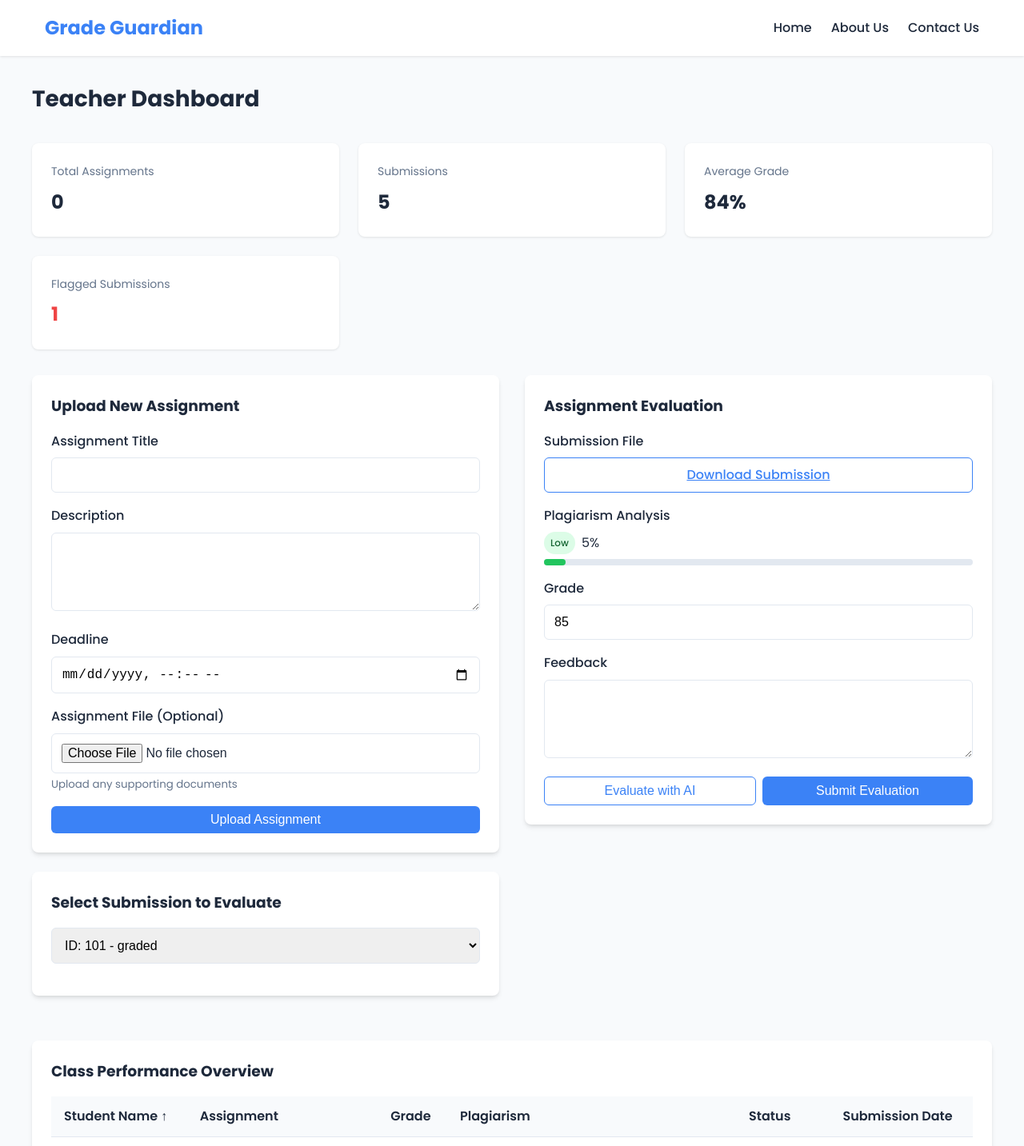
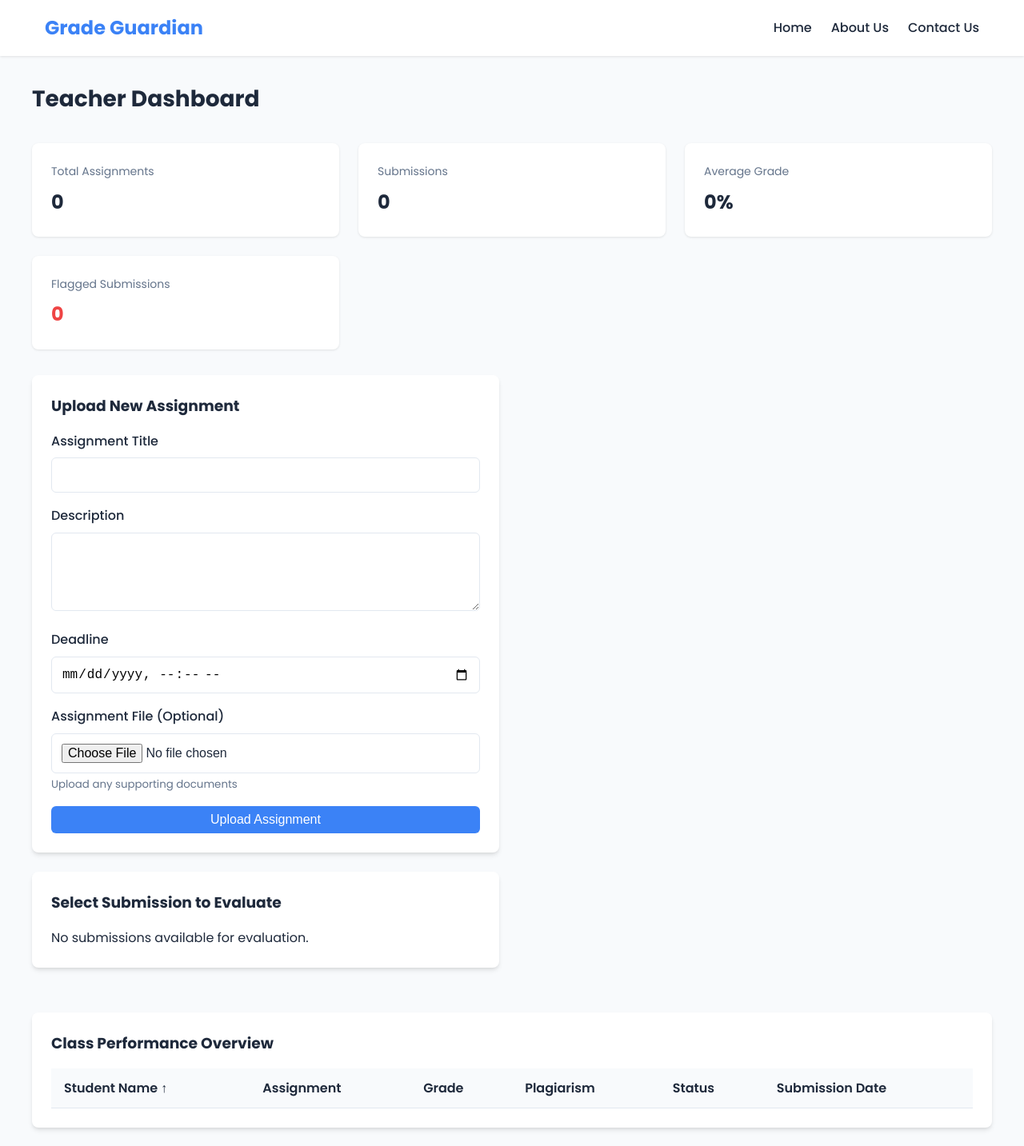
Before and after one commit to ajay-rgb/Assisgnment-Assist, a React (Vite) app: page /teacher-dashboard in a window 1280 px wide. Shown: the top 1433 px of the page at 80% size. Built offline with nearby package versions, Linux system fonts and the light colour scheme.

Commit message:
feat: Sync assignment uploads and submissions
This commit ensures that assignment uploads by teachers are reflected in the student dashboard's pending assignments section, and student submissions are displayed in the teacher dashboard's submitted assignments section.

```diff
--- a/src/components/StudentAssignmentList.tsx
+++ b/src/components/StudentAssignmentList.tsx
@@ -2,6 +2,8 @@
 import React, { useState } from 'react';
 import { Assignment, Submission } from '../types';
 import PlagiarismIndicator from './PlagiarismIndicator';
+import { addSubmissionToStorage } from '../utils/localStorage';
+import { useToast } from "@/hooks/use-toast";
 
 interface StudentAssignmentListProps {
   assignments: Assignment[];
@@ -18,6 +20,7 @@ const StudentAssignmentList: React.FC<StudentAssignmentListProps> = ({
   const [selectedFile, setSelectedFile] = useState<{ [key: string]: File | null }>({});
   const [uploading, setUploading] = useState<{ [key: string]: boolean }>({});
   const [uploadSuccess, setUploadSuccess] = useState<{ [key: string]: boolean }>({});
+  const { toast } = useToast();
 
   // Handle file selection
   const handleFileChange = (assignmentId: string, file: File | null) => {
@@ -31,10 +34,26 @@ const StudentAssignmentList: React.FC<StudentAssignmentListProps> = ({
   const handleSubmit = (assignmentId: string) => {
     setUploading(prev => ({ ...prev, [assignmentId]: true }));
 
-    // Mock API call
+    // Create submission object
+    const newSubmission: Submission = {
+      id: `submission_${Date.now()}`,
+      assignmentId: assignmentId,
+      studentId: 'student1', // Mock student ID
+      submissionDate: new Date().toISOString(),
+      fileUrl: selectedFile[assignmentId]?.name || 'unknown',
+      status: 'submitted',
+    };
+
+    // Add submission to localStorage
     setTimeout(() => {
+      addSubmissionToStorage(newSubmission);
       setUploading(prev => ({ ...prev, [assignmentId]: false }));
       setUploadSuccess(prev => ({ ...prev, [assignmentId]: true }));
+
+      toast({
+        title: "Assignment Submitted",
+        description: "Your assignment has been submitted successfully.",
+      });
 
       // Reset after 3 seconds
       setTimeout(() => {
--- a/src/pages/StudentDashboard.tsx
+++ b/src/pages/StudentDashboard.tsx
@@ -1,26 +1,36 @@
 
-import React from 'react';
+import React, { useEffect, useState } from 'react';
 import Navbar from '../components/Navbar';
 import Footer from '../components/Footer';
 import StudentAssignmentList from '../components/StudentAssignmentList';
 import QuestionSection from '../components/QuestionSection';
-import { mockAssignments, mockSubmissions } from '../utils/mockData';
+import { getAssignmentsFromStorage, getSubmissionsFromStorage } from '../utils/localStorage';
+import { Assignment, Submission } from '../types';
 
 // Student dashboard page component
 const StudentDashboard: React.FC = () => {
+  const [assignments, setAssignments] = useState<Assignment[]>([]);
+  const [submissions, setSubmissions] = useState<Submission[]>([]);
+  const studentId = 'student1'; // Mock student ID
+
+  useEffect(() => {
+    // Load assignments and submissions from localStorage
+    const storedAssignments = getAssignmentsFromStorage();
+    const storedSubmissions = getSubmissionsFromStorage().filter(sub => sub.studentId === studentId);
+
+    setAssignments(storedAssignments);
+    setSubmissions(storedSubmissions);
+  }, []);
+
   // Filter assignments that have submissions
-  const submittedAssignmentIds = mockSubmissions
-    .filter(sub => sub.studentId === 'student1')
+  const submittedAssignmentIds = submissions
     .map(sub => sub.assignmentId);
 
-  const submittedAssignments = mockAssignments
+  const submittedAssignments = assignments
     .filter(assignment => submittedAssignmentIds.includes(assignment.id));
 
-  const pendingAssignments = mockAssignments
+  const pendingAssignments = assignments
     .filter(assignment => !submittedAssignmentIds.includes(assignment.id));
-
-  const studentSubmissions = mockSubmissions
-    .filter(sub => sub.studentId === 'student1');
 
   return (
     <div>
@@ -46,12 +56,13 @@ const StudentDashboard: React.FC = () => {
           <div className="stat-card">
             <div className="stat-title">Average Grade</div>
             <div className="stat-value">
-              {Math.round(
-                studentSubmissions
-                  .filter(sub => sub.grade !== undefined)
-                  .reduce((acc, sub) => acc + (sub.grade || 0), 0) /
-                  studentSubmissions.filter(sub => sub.grade !== undefined).length
-              )}%
+              {submissions.length > 0 ?
+                Math.round(
+                  submissions
+                    .filter(sub => sub.grade !== undefined)
+                    .reduce((acc, sub) => acc + (sub.grade || 0), 0) /
+                    Math.max(1, submissions.filter(sub => sub.grade !== undefined).length)
+                ) : 0}%
             </div>
           </div>
 
@@ -76,7 +87,7 @@ const StudentDashboard: React.FC = () => {
 
             <StudentAssignmentList
               assignments={submittedAssignments}
-              submissions={studentSubmissions}
+              submissions={submissions}
               isPending={false}
             />
           </div>
--- a/src/pages/TeacherDashboard.tsx
+++ b/src/pages/TeacherDashboard.tsx
@@ -1,29 +1,35 @@
+
 import React, { useState, useEffect } from 'react';
 import Navbar from '../components/Navbar';
 import Footer from '../components/Footer';
 import AssignmentUpload from '../components/AssignmentUpload';
 import AssignmentEvaluation from '../components/AssignmentEvaluation';
 import PerformanceTable from '../components/PerformanceTable';
-import { mockSubmissions, mockPerformanceData } from '../utils/mockData';
-import { getAssignmentsFromStorage } from '../utils/localStorage';
-import { Assignment } from '../types';
+import { getAssignmentsFromStorage, getSubmissionsFromStorage } from '../utils/localStorage';
+import { Assignment, Submission } from '../types';
 
 // Teacher dashboard page component
 const TeacherDashboard: React.FC = () => {
-  const [selectedSubmission, setSelectedSubmission] = useState(mockSubmissions[0]);
   const [assignments, setAssignments] = useState<Assignment[]>([]);
+  const [submissions, setSubmissions] = useState<Submission[]>([]);
+  const [selectedSubmission, setSelectedSubmission] = useState<Submission | null>(null);
 
-  // Load assignments from local storage on component mount
+  // Load assignments and submissions from local storage on component mount
   useEffect(() => {
     const storedAssignments = getAssignmentsFromStorage();
-    if (storedAssignments.length > 0) {
+    const storedSubmissions = getSubmissionsFromStorage();
+
     setAssignments(storedAssignments);
+    setSubmissions(storedSubmissions);
+
+    if (storedSubmissions.length > 0) {
+      setSelectedSubmission(storedSubmissions[0]);
     }
   }, []);
 
   // Function to handle selecting a submission for evaluation
   const handleSelectSubmission = (submissionId: string) => {
-    const submission = mockSubmissions.find(sub => sub.id === submissionId);
+    const submission = submissions.find(sub => sub.id === submissionId);
     if (submission) {
       setSelectedSubmission(submission);
     }
@@ -47,17 +53,28 @@ const TeacherDashboard: React.FC = () => {
 
           <div className="stat-card">
             <div className="stat-title">Submissions</div>
-            <div className="stat-value">5</div>
+            <div className="stat-value">{submissions.length}</div>
           </div>
 
           <div className="stat-card">
             <div className="stat-title">Average Grade</div>
-            <div className="stat-value">84%</div>
+            <div className="stat-value">
+              {submissions.length > 0 ?
+                Math.round(
+                  submissions
+                    .filter(sub => sub.grade !== undefined)
+                    .reduce((acc, sub) => acc + (sub.grade || 0), 0) /
+                    Math.max(1, submissions.filter(sub => sub.grade !== undefined).length)
+                ) : 0}%
+            </div>
           </div>
 
           <div className="stat-card">
             <div className="stat-title">Flagged Submissions</div>
-            <div className="stat-value" style={{ color: 'var(--danger-color)' }}>1</div>
+            <div className="stat-value" style={{ color: 'var(--danger-color)' }}>
+              {submissions.filter(sub => sub.status === 'flagged' ||
+                (sub.plagiarismPercentage !== undefined && sub.plagiarismPercentage >= 60)).length}
+            </div>
           </div>
         </div>
 
@@ -70,32 +87,50 @@ const TeacherDashboard: React.FC = () => {
             {/* Submission selector */}
             <div className="card">
               <h3 className="mb-4">Select Submission to Evaluate</h3>
+              {submissions.length > 0 ? (
                 <div className="form-group">
                   <select
                     className="form-input"
-                  value={selectedSubmission.id}
+                    value={selectedSubmission?.id || ''}
                     onChange={(e) => handleSelectSubmission(e.target.value)}
                   >
-                  {mockSubmissions.map(sub => (
+                    {submissions.map(sub => {
+                      const assignment = assignments.find(a => a.id === sub.assignmentId);
+                      return (
                         <option key={sub.id} value={sub.id}>
-                      ID: {sub.id} - {sub.status}
+                          {assignment ? assignment.title : 'Unknown Assignment'} - {sub.status}
                           {sub.plagiarismPercentage && sub.plagiarismPercentage >= 60 ? ' (Flagged)' : ''}
                         </option>
-                  ))}
+                      );
+                    })}
                   </select>
                 </div>
+              ) : (
+                <p>No submissions available for evaluation.</p>
+              )}
             </div>
           </div>
 
           {/* Right column */}
           <div style={{ flex: 1 }}>
-            <AssignmentEvaluation submission={selectedSubmission} />
+            {selectedSubmission && <AssignmentEvaluation submission={selectedSubmission} />}
           </div>
         </div>
 
         {/* Performance overview */}
         <div className="mt-8">
-          <PerformanceTable data={mockPerformanceData} />
+          <PerformanceTable data={submissions.map(sub => {
+            const assignment = assignments.find(a => a.id === sub.assignmentId);
+            return {
+              studentId: sub.studentId,
+              studentName: `Student ${sub.studentId}`,
+              assignment: assignment ? assignment.title : 'Unknown Assignment',
+              grade: sub.grade,
+              plagiarismPercentage: sub.plagiarismPercentage,
+              submissionStatus: sub.status,
+              submissionDate: sub.submissionDate
+            };
+          })} />
         </div>
       </div>
 
--- a/src/utils/localStorage.ts
+++ b/src/utils/localStorage.ts
@@ -1,7 +1,7 @@
 
 // Local Storage utility functions for storing and retrieving data
 
-import { Assignment } from '../types';
+import { Assignment, Submission } from '../types';
 
 // Keys for local storage
 export const STORAGE_KEYS = {
@@ -45,3 +45,44 @@ export const deleteAssignmentFromStorage = (assignmentId: string): void => {
   const filteredAssignments = assignments.filter(a => a.id !== assignmentId);
   saveAssignmentsToStorage(filteredAssignments);
 };
+
+// Function to get submissions from local storage
+export const getSubmissionsFromStorage = (): Submission[] => {
+  const storedSubmissions = localStorage.getItem(STORAGE_KEYS.SUBMISSIONS);
+  return storedSubmissions ? JSON.parse(storedSubmissions) : [];
+};
+
+// Function to save submissions to local storage
+export const saveSubmissionsToStorage = (submissions: Submission[]): void => {
+  localStorage.setItem(STORAGE_KEYS.SUBMISSIONS, JSON.stringify(submissions));
+};
+
+// Function to add a new submission to local storage
+export const addSubmissionToStorage = (submission: Submission): void => {
+  const submissions = getSubmissionsFromStorage();
+  submissions.push(submission);
+  saveSubmissionsToStorage(submissions);
+};
+
+// Function to update a submission in local storage
+export const updateSubmissionInStorage = (updatedSubmission: Submission): void => {
+  const submissions = getSubmissionsFromStorage();
+  const index = submissions.findIndex(s => s.id === updatedSubmission.id);
+
+  if (index !== -1) {
+    submissions[index] = updatedSubmission;
+    saveSubmissionsToStorage(submissions);
+  }
+};
+
+// Function to get submissions for a specific student
+export const getStudentSubmissions = (studentId: string): Submission[] => {
+  const submissions = getSubmissionsFromStorage();
+  return submissions.filter(s => s.studentId === studentId);
+};
+
+// Function to get submissions for a specific assignment
+export const getSubmissionsForAssignment = (assignmentId: string): Submission[] => {
+  const submissions = getSubmissionsFromStorage();
+  return submissions.filter(s => s.assignmentId === assignmentId);
+};
```
Lines whose indentation alone changed are shown as unchanged.
